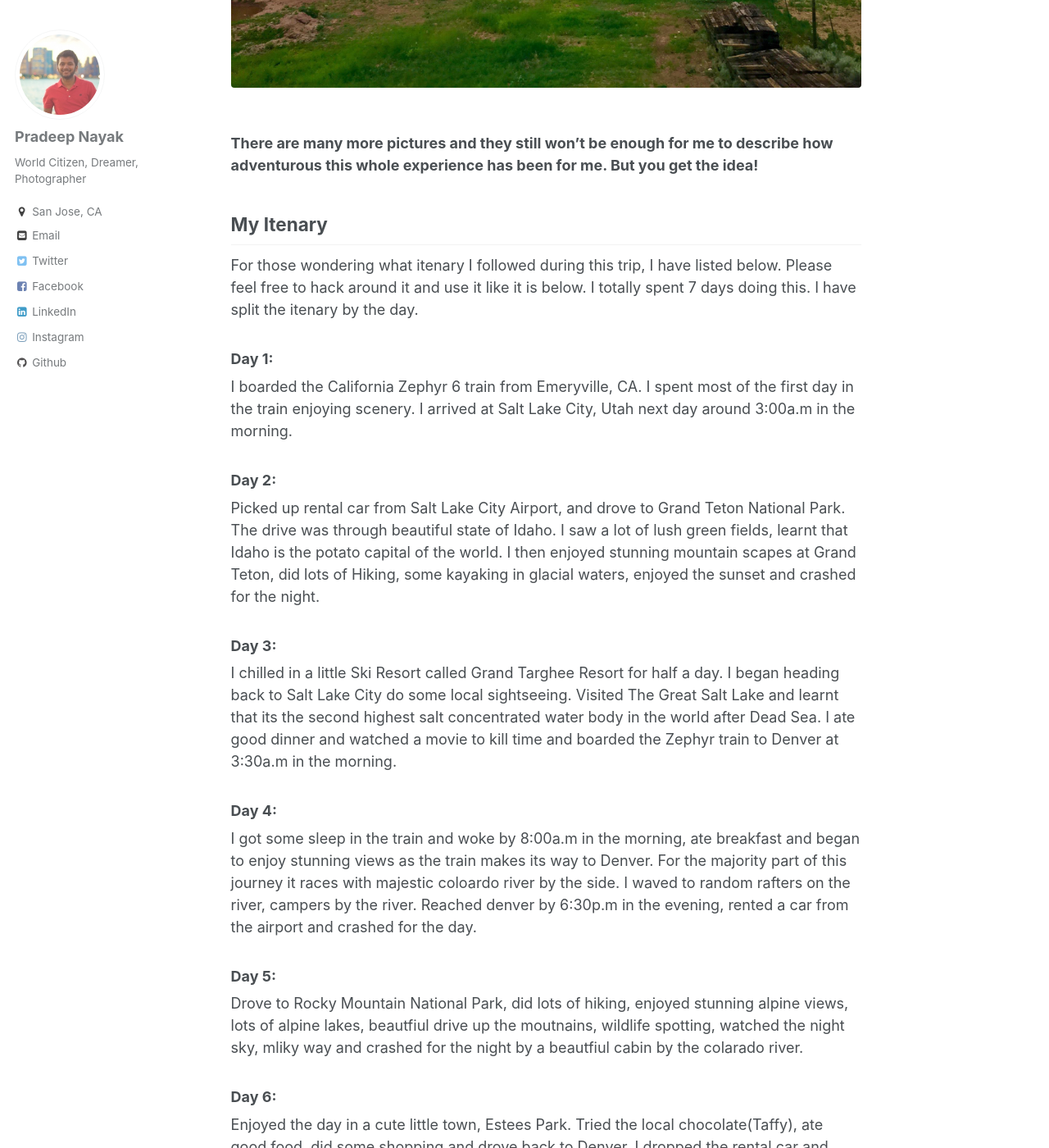
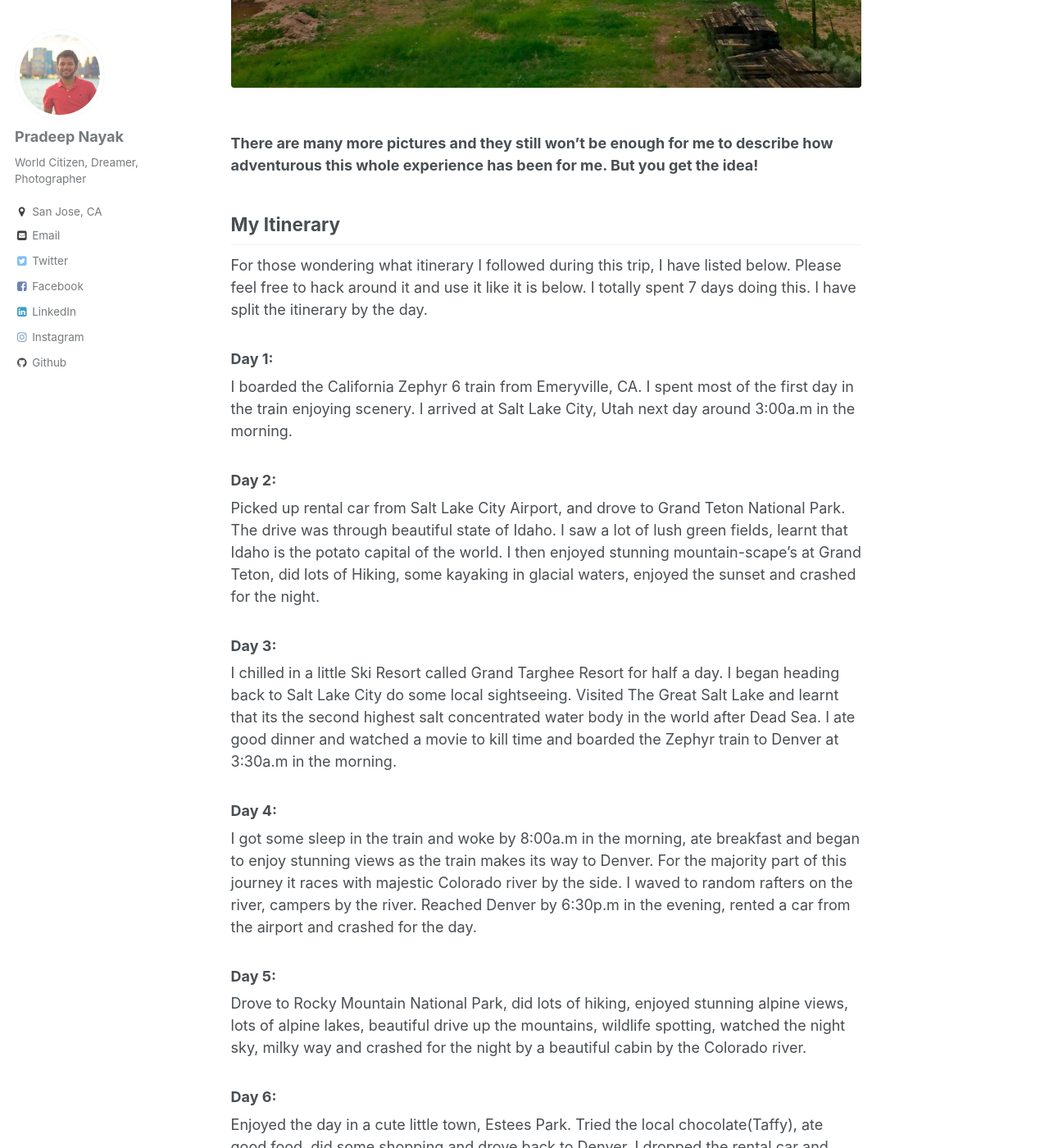
Before and after one commit to pradeep1288/pradeep1288.github.io, a Jekyll site: the page built from _posts/2016-07-24-exploring-america-by-train.md, in a window 1280 px wide and 1400 px high, scrolled down 12468 px. Shown: the whole window at 82% size. Built offline with Jekyll 4.4.1, drawn with Linux system fonts in a browser that asks for light colours; comment, search, counter and statistics services are not loaded; some of the changed text lies outside the part shown.

Commit message:
more grammatical mistakes corrected.

```diff
--- a/_posts/2016-07-24-exploring-america-by-train.md
+++ b/_posts/2016-07-24-exploring-america-by-train.md
@@ -71,12 +71,12 @@ From stunning views of the San Francisco Bay, to the views of higher Sierra Neva
 	<img src="/images/train/pradeep.jpg">
 </figure>
 
-**There is only one dining car for the entire train. So it can get crowded during lunch/dinner. They first serve all the passengers in the sleeper class and then the coach class passengers. Make sure you reserve ahead of time and hear for the anounement for your table when it's available. You can also carry snacks before you board the train and munch on them. There is a snack bar, however options here are limited**
+**There is only one dining car for the entire train. So it can get crowded during lunch/dinner. They first serve all the passengers in the sleeper class and then the coach class passengers. Make sure you reserve ahead of time and hear for the announcement for your table when it's available. You can also carry snacks before you board the train and munch on them. There is a snack bar, however options here are limited**
 <figure>
 	<img src="/images/train/dining_car.jpg">
 </figure>
 
-**The menu in the dining car is fixed and provides very limited options. So if you are a vegeterian you just have one choice, a veggie burger with some salad. To be fair, given that its a train the food is good and fairly priced. The burger costed 12$ and wine 6$ for the bottle**
+**The menu in the dining car is fixed and provides very limited options. So if you are a vegetarian you just have one choice, a veggie burger with some salad. To be fair, given that its a train the food is good and fairly priced. The burger costed 12$ and wine 6$ for the bottle**
 <figure>
 	<img src="/images/train/food.jpg">
 </figure>
@@ -86,7 +86,7 @@ From stunning views of the San Francisco Bay, to the views of higher Sierra Neva
 	<img src="/images/train/green_fields.jpg">
 </figure>
 
-**Beautfiul country side of Nevada. The sun just begins to set**
+**Beautiful country side of Nevada. The sun just begins to set**
 <figure>
 	<img src="/images/train/village.jpg">
 </figure>
@@ -108,24 +108,24 @@ From stunning views of the San Francisco Bay, to the views of higher Sierra Neva
 
 **There are many more pictures and they still won't be enough for me to describe how adventurous this whole experience has been for me. But you get the idea!**
 
-## My Itenary
+## My Itinerary
 
-For those wondering what itenary I followed during this trip, I have listed below. Please feel free to hack around it and use it like it is below. I totally spent 7 days doing this. I have split the itenary by the day.
+For those wondering what itinerary I followed during this trip, I have listed below. Please feel free to hack around it and use it like it is below. I totally spent 7 days doing this. I have split the itinerary by the day.
 
 ### Day 1:
 I boarded the California Zephyr 6 train from Emeryville, CA. I spent most of the first day in the train enjoying scenery. I arrived at Salt Lake City, Utah next day around 3:00a.m in the morning.
 
 ### Day 2:
-Picked up rental car from Salt Lake City Airport, and drove to Grand Teton National Park. The drive was through beautiful state of Idaho. I saw a lot of lush green fields, learnt that Idaho is the potato capital of the world. I then enjoyed stunning mountain scapes at Grand Teton, did lots of Hiking, some kayaking in glacial waters, enjoyed the sunset and crashed for the night.
+Picked up rental car from Salt Lake City Airport, and drove to Grand Teton National Park. The drive was through beautiful state of Idaho. I saw a lot of lush green fields, learnt that Idaho is the potato capital of the world. I then enjoyed stunning mountain-scape's at Grand Teton, did lots of Hiking, some kayaking in glacial waters, enjoyed the sunset and crashed for the night.
 
 ### Day 3:
 I chilled in a little Ski Resort called Grand Targhee Resort for half a day. I began heading back to Salt Lake City do some local sightseeing. Visited The Great Salt Lake and learnt that its the second highest salt concentrated water body in the world after Dead Sea. I ate good dinner and watched a movie to kill time and boarded the Zephyr train to Denver at 3:30a.m in the morning.
 
 ### Day 4:
-I got some sleep in the train and woke by 8:00a.m in the morning, ate breakfast and began to enjoy stunning views as the train makes its way to Denver. For the majority part of this journey it races with majestic coloardo river by the side. I waved to random rafters on the river, campers by the river. Reached denver by 6:30p.m in the evening, rented a car from the airport and crashed for the day.
+I got some sleep in the train and woke by 8:00a.m in the morning, ate breakfast and began to enjoy stunning views as the train makes its way to Denver. For the majority part of this journey it races with majestic Colorado river by the side. I waved to random rafters on the river, campers by the river. Reached Denver by 6:30p.m in the evening, rented a car from the airport and crashed for the day.
 
 ### Day 5:
-Drove to Rocky Mountain National Park, did lots of hiking, enjoyed stunning alpine views, lots of alpine lakes, beautfiul drive up the moutnains, wildlife spotting, watched the night sky, mliky way and crashed for the night by a beautfiul cabin by the colarado river.
+Drove to Rocky Mountain National Park, did lots of hiking, enjoyed stunning alpine views, lots of alpine lakes, beautiful drive up the mountains, wildlife spotting, watched the night sky, milky way and crashed for the night by a beautiful cabin by the Colorado river.
 
 ### Day 6:
 Enjoyed the day in a cute little town, Estees Park. Tried the local chocolate(Taffy), ate good food, did some shopping and drove back to Denver. I dropped the rental car and boarded a flight to Chicago. Reached Chicago by midnight, rented a car from the airport and crashed for the night.
@@ -133,4 +133,4 @@ Enjoyed the day in a cute little town, Estees Park. Tried the local chocolate(Ta
 ### Day 7:
 The only reason I rented a car in Chicago was to keep my stuff in the car while I did touristy stuff in Chicago City. I tasted the famous Chicago Pizza (sucked!), took the water taxi to Navy Pier, watched the skyline, enjoyed the sunset. I drove back to the airport, dropped the rental car and crashed at the airport until the flight back home to San Jose at 5:00a.m next day.
 
-If you want to plan such a vacation or a itenary similar to mine, please reach out to me and I will plan and book the iternary for you at a certain $$. Special discounts to friends and family :-)
+If you want to plan such a vacation or a itinerary similar to mine, please reach out to me and I will plan and book the itinerary for you at a certain $$. Special discounts to friends and family :-)
```
Also changed, not shown: other parts of _posts/2016-07-24-exploring-america-by-train.md (+1 -1 lines).
